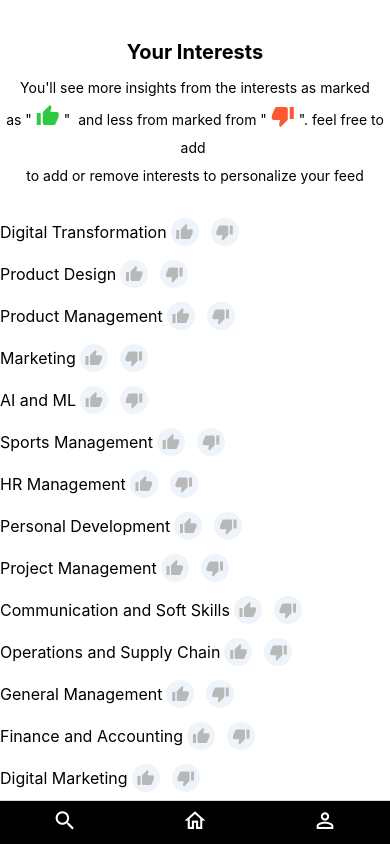
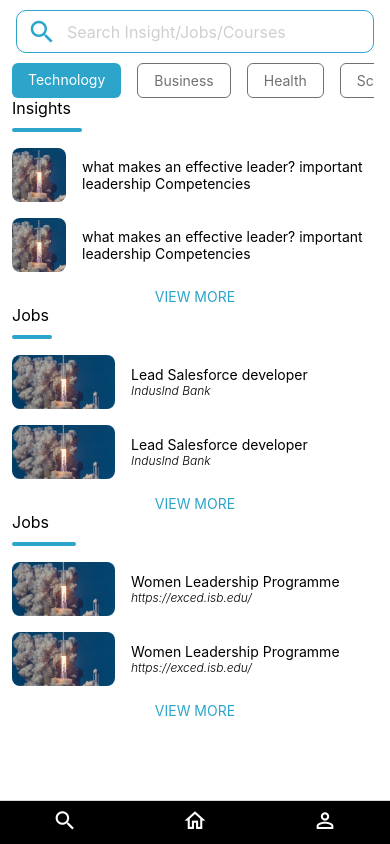
Before and after one commit to aspanadare/jigyaApp, a React Native app: screen /Interest in a window 390 px wide. Built offline with nearby package versions, Linux system fonts and the light colour scheme.

Commit message:
feat: add initial search page

```diff
--- a/app/App.tsx
+++ b/app/App.tsx
@@ -13,6 +13,7 @@ import { createNativeStackNavigator } from "@react-navigation/native-stack";
 import FeedScreen from "../screens/FeedScreen";
 import InterestScreen from "../screens/InterestSelection";
 import SignupSetting from "../screens/SignupSetting";
+import InitialSearch from "../screens/InitialSearch";
 import LoginPage from "../screens/LoginPage";
 import { MaterialCommunityIcons } from "@expo/vector-icons";
 
@@ -32,7 +33,7 @@ const BottomTabNavigator = () => {
     >
       <Tab.Screen
         name="Interest"
-        component={InterestScreen}
+        component={InitialSearch}
         options={{
           headerShown: false,
           tabBarIcon: ({ focused, color, size }) => (
--- /dev/null
+++ b/screens/InitialSearch.tsx
@@ -0,0 +1,249 @@
+import {
+  View,
+  Text,
+  Image,
+  StyleSheet,
+  Pressable,
+  TextInput,
+  TouchableOpacity,
+  ScrollView,
+} from "react-native";
+import React, { useState } from "react";
+import { MaterialIcons } from "@expo/vector-icons";
+import { SafeAreaView } from "react-native-safe-area-context";
+
+const InitialSearch = () => {
+  const insightPic = require("../assets/insight.jpg");
+  const [searchText, setSearchText] = useState("");
+  const categories = [
+    "Technology",
+    "Business",
+    "Health",
+    "Science",
+    "Education",
+    "Sports",
+  ];
+  const [selected, setSelected] = useState("Technology");
+  const [isSearchFocused, setIsSearchFocused] = useState(false);
+  const handleBlur = () => {
+    setIsSearchFocused(false);
+  };
+  const handleFocus = () => {
+    setIsSearchFocused(true);
+  };
+  const shouldShowContent = !isSearchFocused && searchText === "";
+
+  return (
+    <SafeAreaView className="bg-white">
+      <View style={styles.container}>
+        <MaterialIcons
+          name="search"
+          size={30}
+          color="#2DA5CB"
+          style={styles.icon}
+        />
+        <TextInput
+          style={styles.input}
+          placeholder={"Search Insight/Jobs/Courses"}
+          value={searchText}
+          onChangeText={setSearchText}
+          onFocus={handleFocus}
+          placeholderTextColor="#CFCFCF"
+        />
+      </View>
+      {shouldShowContent && (
+      <ScrollView contentContainerStyle={{ flexGrow: 1, minHeight: 750 }}>
+        <View className="flex flex-col pl-3 pr-4">
+          <ScrollView
+            horizontal
+            showsHorizontalScrollIndicator={false}
+            className="flex-row"
+          >
+            {categories.map((category, index) => (
+              <Pressable
+                key={index}
+                onPress={() => setSelected(category)}
+                className={`px-4 py-2 mr-4 rounded-md border ${
+                  selected === category
+                    ? "bg-[#2DA5CB] border-0"
+                    : "bg-white border-[#707070]"
+                }`}
+              >
+                <Text
+                  className={`text-[14px] font-normal ${
+                    selected === category ? "text-white" : "text-[#707070]"
+                  }`}
+                >
+                  {category}
+                </Text>
+              </Pressable>
+            ))}
+          </ScrollView>
+          <View className="flex flex-col gap-4">
+            <View>
+              <Text className="text-[16px] font-normal">Insights</Text>{" "}
+              <View className="w-[70px] h-1 bg-[#2DA5CB] mt-[10px] rounded-sm"></View>
+            </View>
+
+            <View className="flex flex-col gap-4">
+              <View className="w-full h-[54px] flex flex-row gap-4 items-center">
+                <View className="flex">
+                  <Image
+                    source={insightPic}
+                    alt="Profile"
+                    className="w-[54px] h-[54px] rounded-lg flex"
+                  />
+                </View>
+                <View className="flex flex-1">
+                  <Text className="text-[14px] font-normal">
+                    what makes an effective leader? important leadership
+                    Competencies
+                  </Text>
+                </View>
+              </View>
+              <View className="w-full h-[54px] flex flex-row gap-4 items-center">
+                <View className="flex">
+                  <Image
+                    source={insightPic}
+                    alt="Profile"
+                    className="w-[54px] h-[54px] rounded-lg flex"
+                  />
+                </View>
+                <View className="flex flex-1">
+                  <Text className="text-[14px] font-normal">
+                    what makes an effective leader? important leadership
+                    Competencies
+                  </Text>
+                </View>
+              </View>
+            </View>
+            <TouchableOpacity className="w-full items-center">
+              {" "}
+              <Text className="text-[#2DA5CB] font-[14px]"> VIEW MORE</Text>
+            </TouchableOpacity>
+          </View>
+          <View className="flex flex-col gap-4">
+            <View>
+              <Text className="text-[16px] font-normal">Jobs</Text>{" "}
+              <View className="w-[40px] h-1 bg-[#2DA5CB] mt-[10px] rounded-sm"></View>
+            </View>
+
+            <View className="flex flex-col gap-4">
+              <View className="w-full h-[54px] flex flex-row gap-4 items-center">
+                <View className="flex">
+                  <Image
+                    source={insightPic}
+                    alt="Profile"
+                    className="w-[103px] h-[54px] rounded-lg flex"
+                  />
+                </View>
+                <View className="flex flex-1">
+                  <Text className="text-[14px] font-normal">
+                    Lead Salesforce developer
+                  </Text>
+                  <Text className="text-[12px] font-light italic">
+                    Induslnd Bank
+                  </Text>
+                </View>
+              </View>
+              <View className="w-full h-[54px] flex flex-row gap-4 items-center">
+                <View className="flex">
+                  <Image
+                    source={insightPic}
+                    alt="Profile"
+                    className="w-[103px] h-[54px] rounded-lg flex"
+                  />
+                </View>
+                <View className="flex flex-1">
+                  <Text className="text-[14px] font-normal">
+                    Lead Salesforce developer
+                  </Text>
+                  <Text className="text-[12px] font-light italic">
+                    Induslnd Bank
+                  </Text>
+                </View>
+              </View>
+            </View>
+            <TouchableOpacity className="w-full items-center">
+              {" "}
+              <Text className="text-[#2DA5CB] font-[14px]"> VIEW MORE</Text>
+            </TouchableOpacity>
+          </View>
+          <View className="flex flex-col gap-4">
+            <View>
+              <Text className="text-[16px] font-normal">Jobs</Text>{" "}
+              <View className="w-[64px] h-1 bg-[#2DA5CB] mt-[10px] rounded-sm"></View>
+            </View>
+
+            <View className="flex flex-col gap-4">
+              <View className="w-full h-[54px] flex flex-row gap-4 items-center">
+                <View className="flex">
+                  <Image
+                    source={insightPic}
+                    alt="Profile"
+                    className="w-[103px] h-[54px] rounded-lg flex"
+                  />
+                </View>
+                <View className="flex flex-1">
+                  <Text className="text-[14px] font-normal">
+                    Women Leadership Programme
+                  </Text>
+                  <Text className="text-[12px] font-light italic">
+                    https://exced.isb.edu/
+                  </Text>
+                </View>
+              </View>
+              <View className="w-full h-[54px] flex flex-row gap-4 items-center">
+                <View className="flex">
+                  <Image
+                    source={insightPic}
+                    alt="Profile"
+                    className="w-[103px] h-[54px] rounded-lg flex"
+                  />
+                </View>
+                <View className="flex flex-1">
+                  <Text className="text-[14px] font-normal">
+                    Women Leadership Programme
+                  </Text>
+                  <Text className="text-[12px] font-light italic">
+                    https://exced.isb.edu/
+                  </Text>
+                </View>
+              </View>
+            </View>
+            <TouchableOpacity className="w-full items-center">
+              {" "}
+              <Text className="text-[#2DA5CB] font-[14px]"> VIEW MORE</Text>
+            </TouchableOpacity>
+          </View>
+        </View>
+      </ScrollView>)}
+    </SafeAreaView>
+  );
+};
+
+export default InitialSearch;
+
+const styles = StyleSheet.create({
+  container: {
+    flexDirection: "row",
+    alignItems: "center",
+    backgroundColor: "white",
+    borderRadius: 10,
+    marginHorizontal: 16,
+    height: 43,
+    marginVertical: 10,
+    borderWidth: 1,
+    borderColor: "#2DA5CB",
+  },
+  icon: {
+    marginRight: 10,
+    marginLeft: 10,
+  },
+  input: {
+    flex: 1,
+    fontSize: 16,
+    fontWeight: "light",
+    color: "#CFCFCF",
+  },
+});
```
